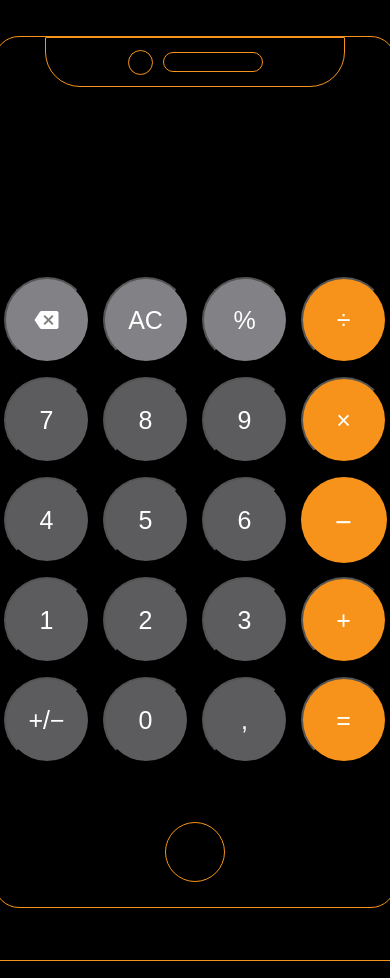
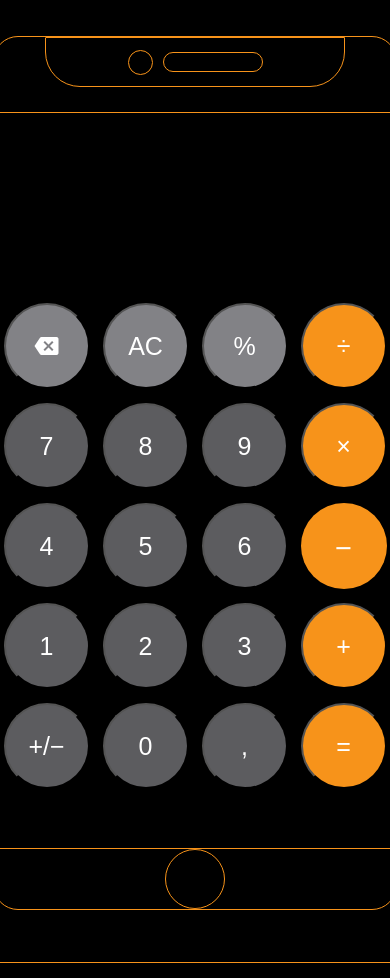
Before and after one commit to Ntebogengmarobela/fyb-ntebogeng-app, a plain HTML site: page index.html in a window 390 px wide. Shown: the part 122-1100 px from the top of the page. Drawn offline with Linux system fonts and the light colour scheme.

Commit message:
added mobile screen

```diff
--- a/index.html
+++ b/index.html
@@ -47,7 +47,7 @@
             <section class="speaker"></section>
         </section>
         <!-- <span class="calc-title">Calculator</span> -->
-
+         <section class="calc-square">
             <input id="display" type="number" readonly class="calc-screen"></input>
             <section class="calc-key-sec">
             <section class="btn-row">
@@ -78,8 +78,6 @@
                     <span class="digits">&times;</span>
                 </button>
             </section>
-
-
             <section class="btn-row">
                 <button class="btn-crcle">
                     <span class="digits">4</span>
@@ -122,10 +120,84 @@
                     <span class="digits">&equals;</span>
                 </button>
             </section>
+        </section>
 
          </section>
+
+        <!-- <input id="display" type="number" readonly class="calc-screen"></input> -->
+        <!-- <section class="calc-key-sec">
+            <section class="btn-row">
+                <button class="btn-crcle-top">
+                    <i class="material-icons">backspace</i>
+                </button>
+                <button class="btn-crcle-top">
+                    <span class="digits">AC</span>
+                </button>
+                <button class="btn-crcle-top">
+                    <span class="digits">&percnt;</span>
+                </button>
+                <button class="btn-crcle-org">
+                    <span class="digits">&divide;</span>
+                </button>
+            </section>
+            <section class="btn-row">
+                <button class="btn-crcle">
+                    <span class="digits">7</span>
+                </button>
+                <button class="btn-crcle">
+                    <span class="digits">8</span>
+                </button>
+                <button class="btn-crcle">
+                    <span class="digits">9</span>
+                </button>
+                <button class="btn-crcle-org">
+                    <span class="digits">&times;</span>
+                </button>
+            </section>
+            <section class="btn-row">
+                <button class="btn-crcle">
+                    <span class="digits">4</span>
+                </button>
+                <button class="btn-crcle">
+                    <span class="digits">5</span>
+                </button>
+                <button class="btn-crcle">
+                    <span class="digits">6</span>
+                </button>
+                <section class="btn-crcle-org">
+                    <span class="digits">&minus;</span>
+                </section>
+            </section>
+            <section class="btn-row">
+                <button class="btn-crcle">
+                    <span class="digits">1</span>
+                </button>
+                <button class="btn-crcle">
+                    <span class="digits">2</span>
+                </button>
+                <button class="btn-crcle">
+                    <span class="digits">3</span>
+                </button>
+                <button class="btn-crcle-org">
+                    <span class="digits">+</span>
+                </button>
+            </section>
+            <section class="btn-row">
+                <button class="btn-crcle">
+                    <span class="digits">&plus;&sol;&minus; </span>
+                </button>
+                <button class="btn-crcle">
+                    <span class="digits">0</span>
+                </button>
+                <button class="btn-crcle">
+                    <span class="digits">&comma;</span>
+                </button>
+                <button class="btn-crcle-org">
+                    <span class="digits">&equals;</span>
+                </button>
+            </section>
+        </section> -->
         <section class="hme-btn"></section>
-
     </section>
 </main>
     <footer>
--- a/styles.css
+++ b/styles.css
@@ -156,6 +156,7 @@ img {
    flex-direction: column;
    /* background-color: rgba(0, 0, 0, 0.25); */
    background-color: rgba(0, 0, 0, 0.75);
+     /* background-color: rgb(255,255,255); */
    /* height: 861.323px; */
    /* margin:129.333px 0; */
  /* margin: 104px 0; */
@@ -339,7 +340,7 @@ footer {
     margin: auto;
     /* height: 86px;
     width: 86px; */
-    margin-bottom: 25px;
+    margin-bottom: 25px 0;
     border-bottom: 1px solid rgb(247, 147, 26);
 
 }
@@ -351,3 +352,12 @@ footer {
     border-radius: 25px;
 
 }
+.calc-square {
+    margin-top: 25px;
+    display: flex;
+    border: 1px solid rgb(247, 147, 26);
+    flex-direction: column;
+    justify-content: center;
+    align-items: center;
+
+}
```
Lines whose indentation alone changed are shown as unchanged.
